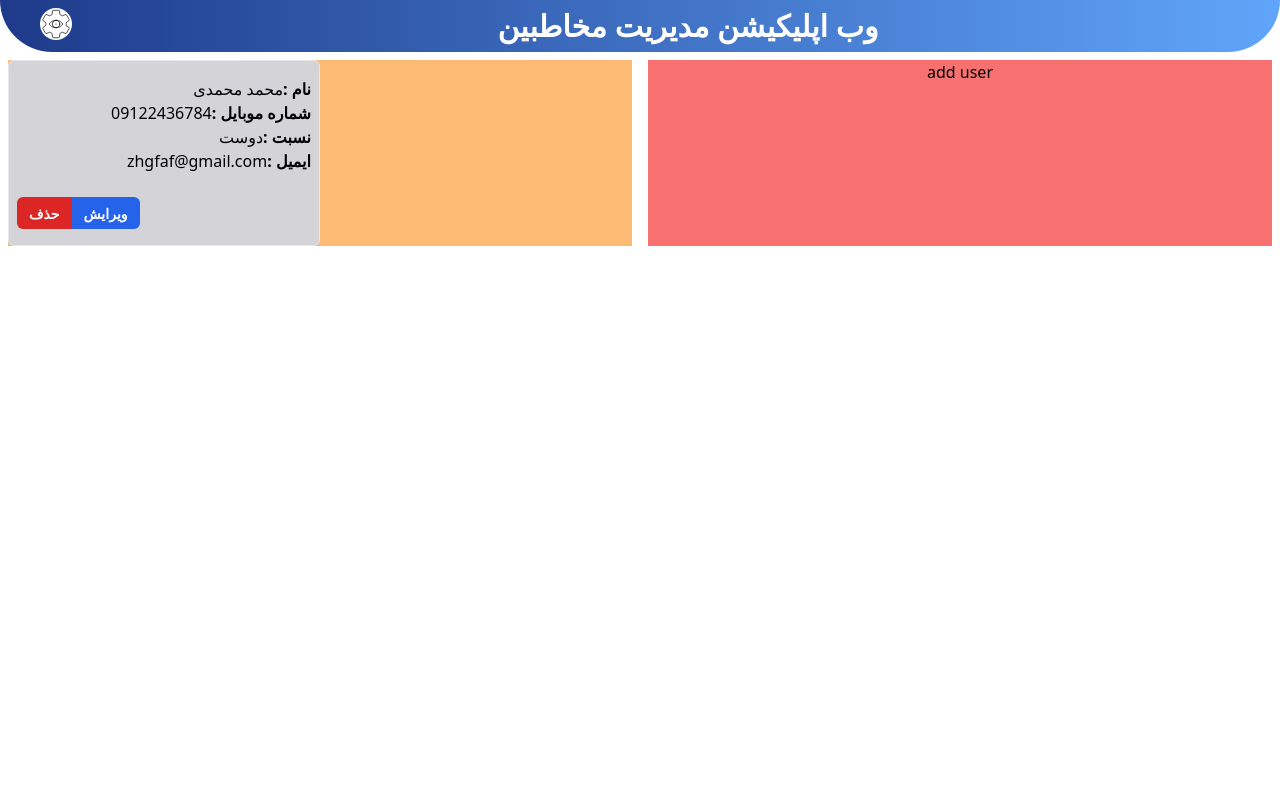
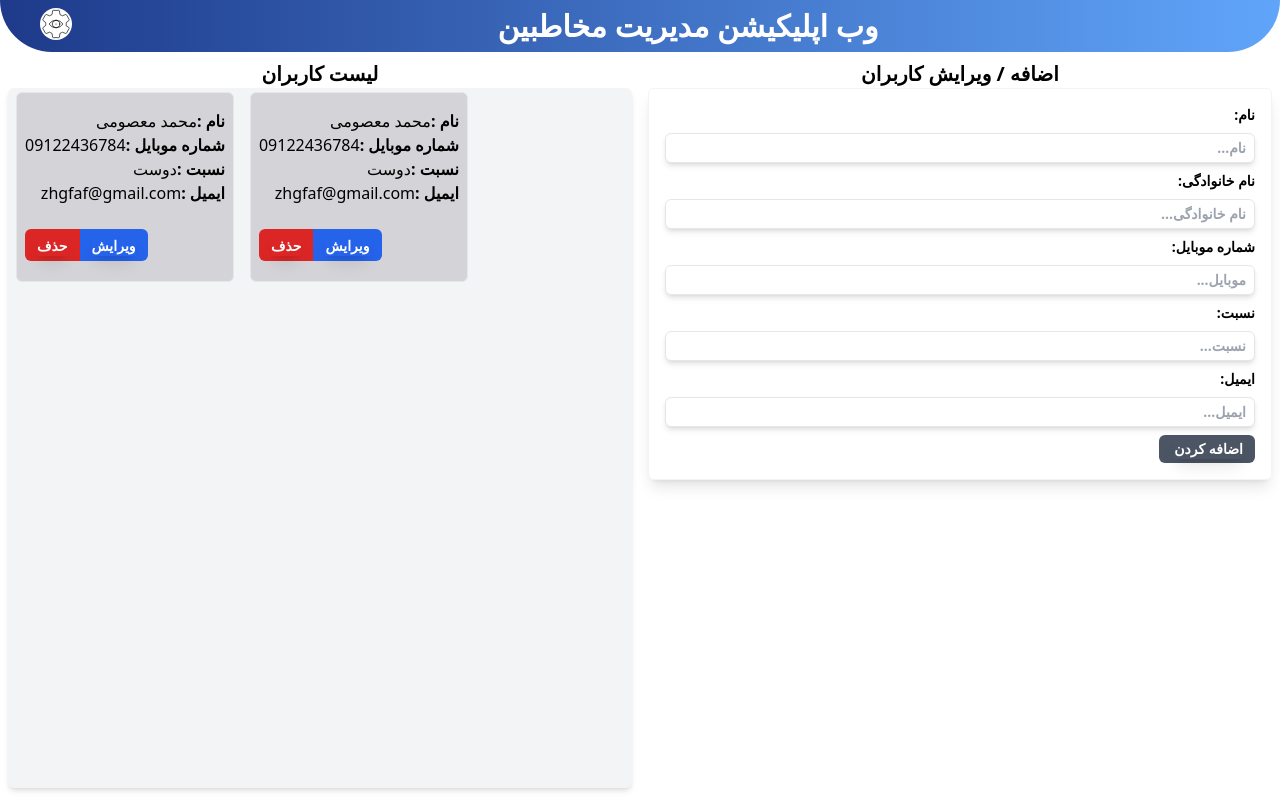
Before and after one commit to ziaeezohreh909/HW_React_19, a React (Vite) app: page / in a window 1280 px wide. Built offline with nearby package versions, Linux system fonts and the light colour scheme.

Commit message:
create a form

```diff
--- a/src/components/User-list/UsersList.tsx
+++ b/src/components/User-list/UsersList.tsx
@@ -2,9 +2,14 @@ import UserCard from "../card/UserCard";
 
 export default function UserList() {
   return (
-    <div className="bg-orange-300">
-
-      <UserCard />
+    <div>
+      <header className="font-bold text-xl">
+        <h1>لیست کاربران</h1>
+      </header>
+      <div className="bg-gray-100 rounded-md flex flex-wrap gap-4 px-2 py-1 h-[700px] overflow-auto shadow-md">
+        <UserCard />
+        <UserCard />
+      </div>
     </div>
   );
 }
--- a/src/components/add-users/AddUsers.tsx
+++ b/src/components/add-users/AddUsers.tsx
@@ -1,3 +1,10 @@
+import Form from "../form/Form";
+
 export default function AddUsers() {
-  return <div className="bg-red-400">add user</div>;
+  return (
+    <div>
+      <header className="font-bold text-xl">اضافه / ویرایش کاربران</header>
+     <Form/>
+    </div>
+  );
 }
--- a/src/components/btn/Btn.tsx
+++ b/src/components/btn/Btn.tsx
@@ -1,12 +1,17 @@
-interface btnProps{
-  ctaText:string
+interface btnProps {
+  ctaText: string;
+  onClick: () => void;
 }
 
-
-export default function Btn({ctaText}:btnProps) {
+export default function Btn({ ctaText, onClick }: btnProps) {
   return (
     <>
-      <button className=" text-white text-sm font-bold text-center">{ctaText}</button>
+      <button
+        className=" text-white text-sm font-bold text-center shadow-lg "
+        onClick={onClick}
+      >
+        {ctaText}
+      </button>
     </>
   );
 }
--- a/src/components/card/UserCard.tsx
+++ b/src/components/card/UserCard.tsx
@@ -2,10 +2,10 @@ import Btn from "../btn/Btn";
 
 export default function UserCard() {
   return (
-    <div className="bg-zinc-300 border w-1/2 h-auto rounded-md px-2 py-4">
+    <div className="bg-zinc-300 border w-auto rounded-md px-2 py-4 h-[190px]">
       <p className="flex rtl">
         <span className="font-bold">نام :</span>
-        <span>محمد محمدی</span>
+        <span>محمد معصومی</span>
       </p>
       <p className="flex rtl">
         <span className="font-bold">شماره موبایل :</span>
--- /dev/null
+++ b/src/components/form/Form.tsx
@@ -0,0 +1,95 @@
+import { useState } from "react";
+import Btn from "../btn/Btn";
+
+interface typeButton {
+  ctaText: string;
+  onClick: () => void;
+}
+
+export default function Form({}: typeButton) {
+  const [name, setName] = useState("");
+  const [family, setFamily] = useState("");
+  const [mobile, setMobile] = useState("");
+  const [relative, setRelative] = useState("");
+  const [mail, setMail] = useState("");
+  const resetForm = () => {
+    setName("");
+    setFamily("");
+    setMobile("");
+    setRelative("");
+    setMail("");
+  };
+
+  const handleSubmit = (e) => {
+    e.preventDefault();
+    const event = {
+      id: Math.floor(Math.random() * 100),
+      name: name,
+      family: family,
+      mobile: mobile,
+      relative: relative,
+      mail: mail,
+    };
+    resetForm();
+  };
+  return (
+    <form
+      className="rtl border border-gray-100 rounded-md shadow-lg p-4 text-sm font-bold"
+      onSubmit={handleSubmit}
+    >
+      <label className="flex flex-col text-right gap-2 mb-2">
+        <span>نام:</span>
+        <input
+          type="text"
+          placeholder="نام..."
+          className="border border-gray-200 shadow-md rounded-md px-2 py-1"
+          value={name}
+          onChange={(e) => setName(e.target.value)}
+        />
+      </label>
+      <label className="flex flex-col text-right gap-2 mb-2">
+        <span>نام خانوادگی:</span>
+        <input
+          type="text"
+          placeholder="نام خانوادگی..."
+          className="border border-gray-200 shadow-md rounded-md px-2 py-1"
+          value={family}
+          onChange={(e) => setFamily(e.target.value)}
+        />
+      </label>
+      <label className="flex flex-col text-right gap-2 mb-2">
+        <span>شماره موبایل:</span>
+        <input
+          type="text"
+          placeholder="موبایل..."
+          className="border border-gray-200 shadow-md rounded-md px-2 py-1"
+          value={mobile}
+          onChange={(e) => setMobile(e.target.value)}
+        />
+      </label>
+      <label className="flex flex-col text-right gap-2 mb-2">
+        <span>نسبت:</span>
+        <input
+          type="text"
+          placeholder="نسبت..."
+          className="border border-gray-200 shadow-md rounded-md px-2 py-1"
+          value={relative}
+          onChange={(e) => setRelative(e.target.value)}
+        />
+      </label>
+      <label className="flex flex-col text-right gap-2 mb-2">
+        <span>ایمیل:</span>
+        <input
+          type="text"
+          placeholder="ایمیل..."
+          className="border border-gray-200 shadow-md rounded-md px-2 py-1"
+          value={mail}
+          onChange={(e) => setMail(e.target.value)}
+        />
+      </label>
+      <span className="bg-gray-600 px-3 py-1 rounded-md flex w-24">
+        <Btn ctaText="اضافه کردن" />
+      </span>
+    </form>
+  );
+}
```
Also changed, not shown: src/components/api/api.ts (added).
